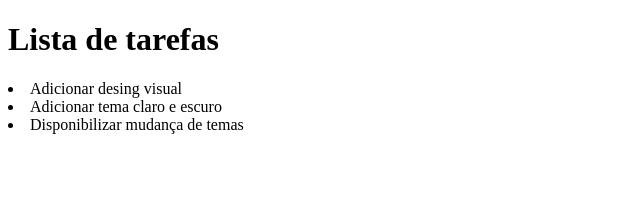
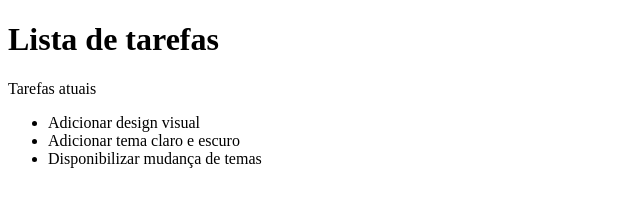
Before and after one commit to AnnaJulia3/site-simples, a plain HTML site: page index.html in a window 1280 px wide. Shown: the whole page, without its empty margins (0-640 px from the left). Drawn offline with Linux system fonts and the light colour scheme.

Commit message:
style: atualiza elementos html

```diff
--- a/index.html
+++ b/index.html
@@ -1,15 +1,21 @@
 <!DOCTYPE html>
 <html lang="br">
+
 <head>
     <meta charset="UTF-8">
     <meta name="viewport" content="width=device-width, initial-scale=1.0">
     <title>Olá mundo</title>
     <link rel="stylesheet" href="main.css">
 </head>
-<body>
+
+<body class="light-theme">
     <h1>Lista de tarefas</h1>
-    <li class="list">Adicionar desing visual</li>
-    <li class="list">Adicionar tema claro e escuro</li>
-    <li>Disponibilizar mudança de temas</li>
+    <p id="msg">Tarefas atuais</p>
+    <ul>
+        <li class="list">Adicionar design visual</li>
+        <li class="list">Adicionar tema claro e escuro</li>
+        <li>Disponibilizar mudança de temas</li>
+    </ul>
 </body>
+
 </html>
```
